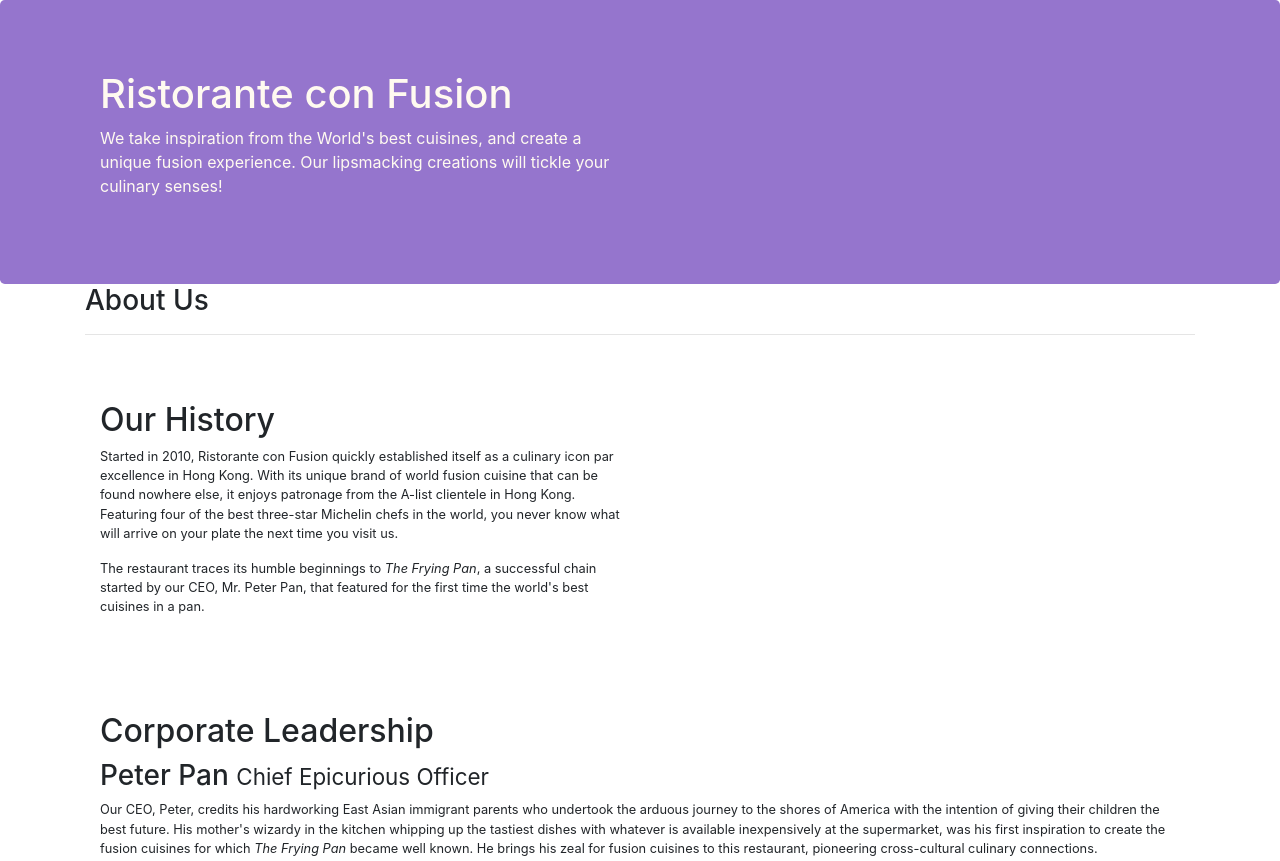
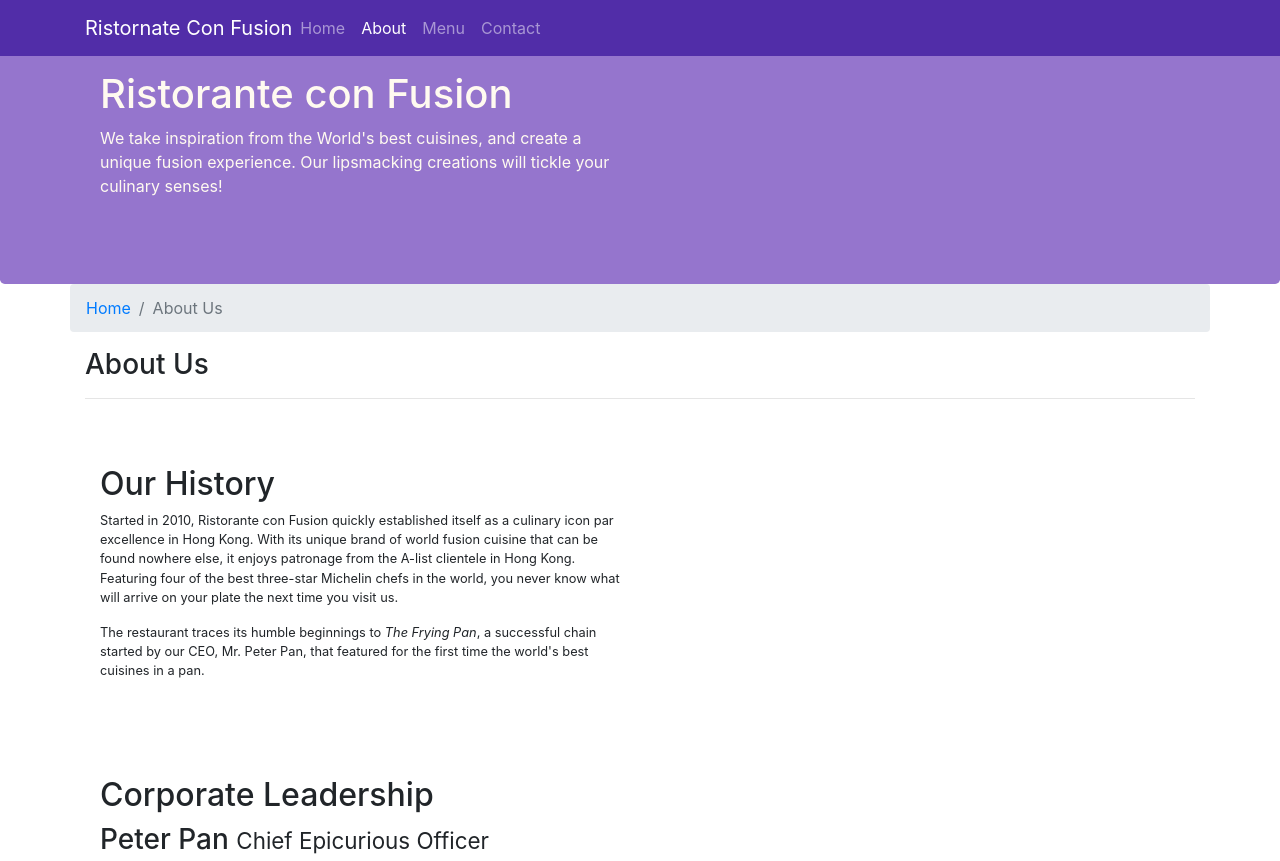
Before and after one commit to MaazAhmadSatti/bootstrap4, a website: page aboutus.html in a window 1280 px wide. Shown: the top 861 px of the page. Drawn offline with nearby package versions, Linux system fonts and the light colour scheme.

Commit message:
Navbar and Breadcrumb

```diff
--- a/aboutus.html
+++ b/aboutus.html
@@ -17,6 +17,23 @@
 
 <body>
 
+    <nav class="navbar navbar-dark navbar-expand-sm fixed-top">
+        <div class="container">
+            <button class="navbar-toggler" type="button" data-toggle="collapse" data-target="#Navbar">
+                <span class="navbar-toggler-icon"></span>
+            </button>
+            <a class="navbar-brand mr-auto" href="./index.html">Ristornate Con Fusion</a>
+            <div class="collapse navbar-collapse" id="Navbar">
+                <ul class="navbar-nav mr-auto">
+                    <li class="navbar-item"><a class="nav-link" href="./index.html">Home</a></li>
+                    <li class="navbar-item active"><a class="nav-link" href="#">About</a></li>
+                    <li class="navbar-item"><a class="nav-link" href="#">Menu</a></li>
+                    <li class="navbar-item"><a class="nav-link" href="#">Contact</a></li>
+                </ul>
+            </div>
+        </div>
+    </nav>
+
     <header class="jumbotron">
         <div class="container">
             <div class="row row-header">
@@ -32,6 +49,10 @@
 
     <div class="container">
         <div class="row">
+            <ol class="col-12 breadcrumb">
+                <li class="breadcrumb-item"><a href="./index.html">Home</a></li>
+                <li class="breadcrumb-item active">About Us</li>
+            </ol>
             <div class="col-12 aboutus">
                <h3>About Us</h3>
                <hr>
@@ -71,7 +92,7 @@
                 <div class="col-4 offset-1 col-sm-2">
                     <h5>Links</h5>
                     <ul class="list-unstyled">
-                        <li><a href="#">Home</a></li>
+                        <li><a href="./index.html">Home</a></li>
                         <li><a href="#">About</a></li>
                         <li><a href="#">Menu</a></li>
                         <li><a href="#">Contact</a></li>
--- a/css/styles.css
+++ b/css/styles.css
@@ -43,3 +43,12 @@
     margin: 0px 5px 50px 0px;
     font-size: 80%;
 }
+
+.body {
+    padding: 50px 0px 0px 0px;
+    z-index: 0;
+}
+
+.navbar-dark {
+    background-color: #512DA8;
+}
```
Also changed, not shown: index.html (+18 -1 lines).
